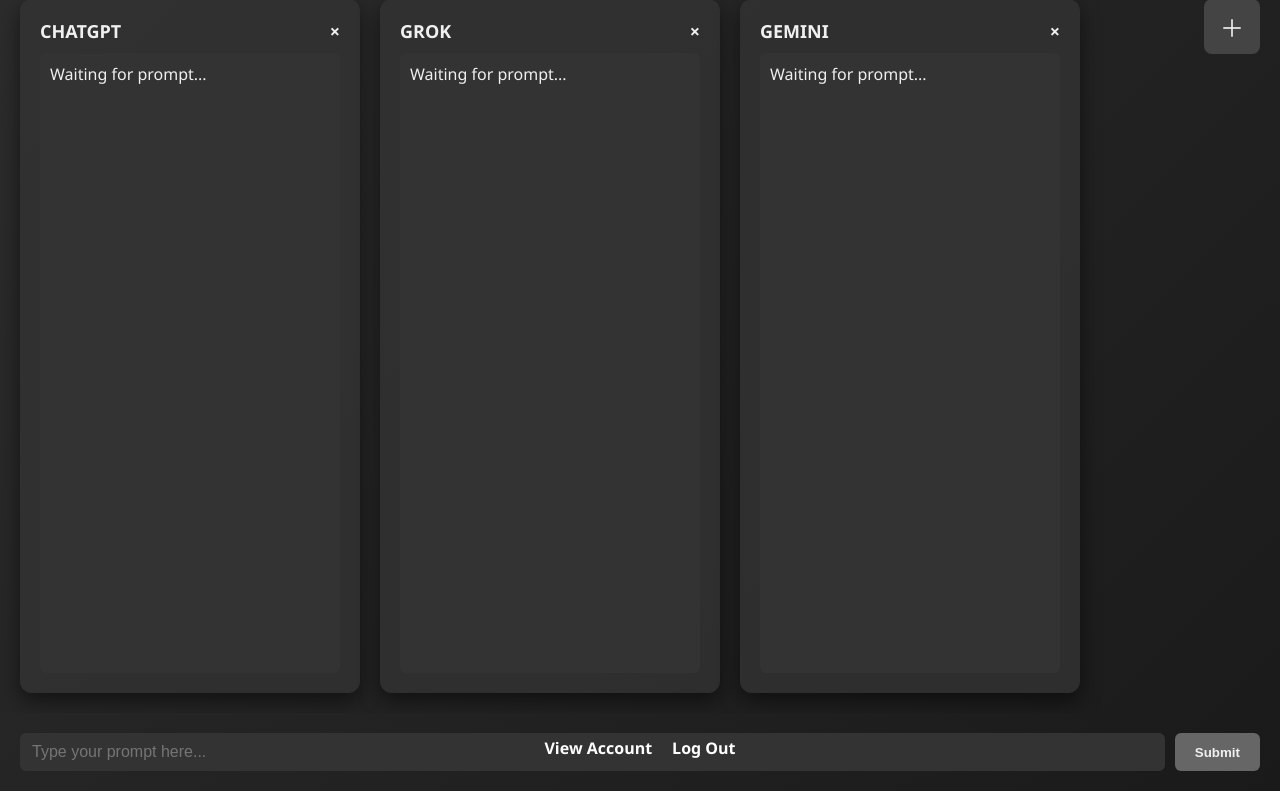
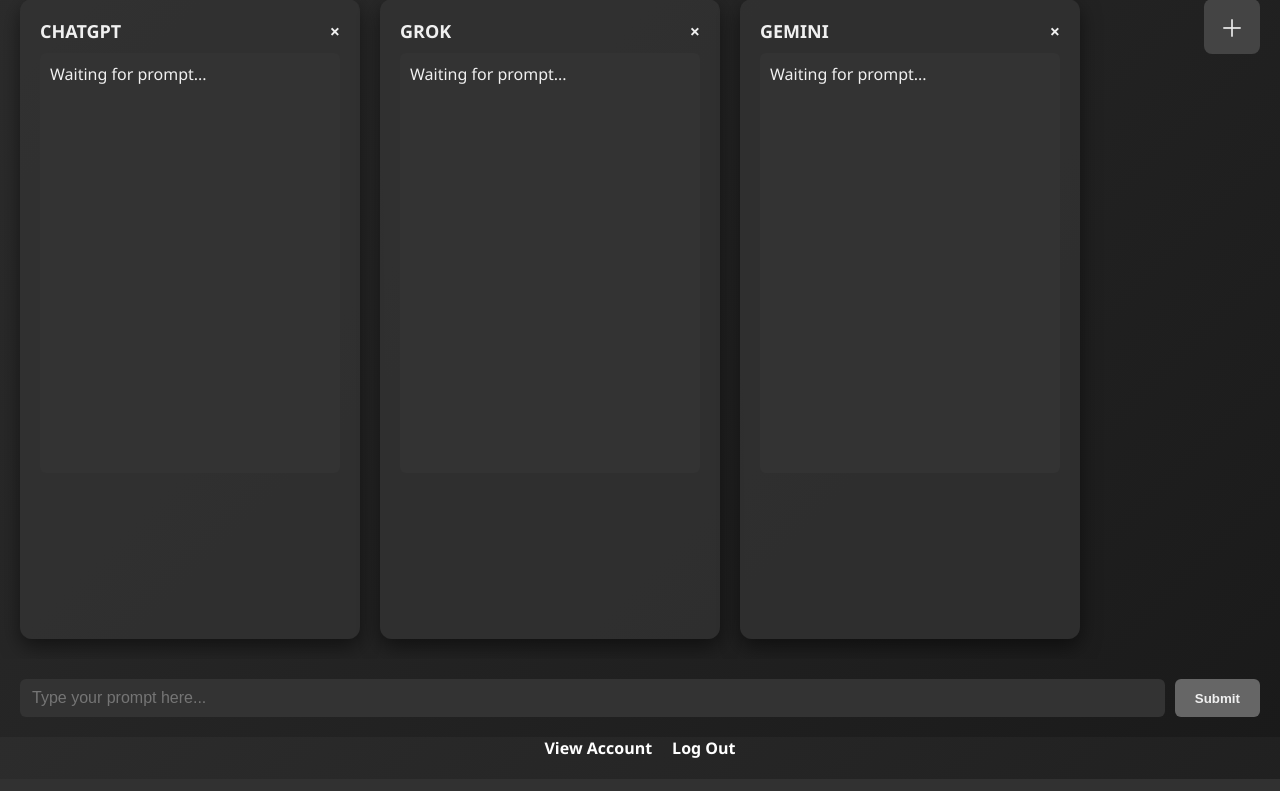
Before and after one commit to williamstanton3/All-AI, a Flask app: page /home in a window 1280 px wide. Shown: the part 21-812 px from the top of the page. Run offline with Flask 3, Linux system fonts and the light colour scheme; parts of the project's set-up code (start-up, migrations or seed data) failed here and were passed over.

Commit message:
setting min and max height for the LLM Columns

```diff
--- a/static/styles/home.css
+++ b/static/styles/home.css
@@ -73,13 +73,17 @@ body {
 /* ===== LLM COLUMNS ===== */
 .llm-column {
     width: 300px;
+    min-height: 600px;       /* ensures column is taller */
+    max-height: 700px;
     background-color: rgba(50, 50, 50, 0.8);
     border-radius: 12px;
     box-shadow: 0 8px 20px rgba(0,0,0,0.5);
     display: flex;
     flex-direction: column;
     padding: 20px;
+    overflow: hidden;
 }
+
 
 .column-header {
     font-weight: bold;
@@ -91,7 +95,8 @@ body {
     background-color: #333;
     border-radius: 6px;
     padding: 10px;
-    min-height: 600px;
+    min-height: 400px;   /* taller default */
+    max-height: 800px;   /* allow more growth */
     white-space: pre-wrap;
     overflow-y: auto;
 }
```
Also changed, not shown: 1 other file.
